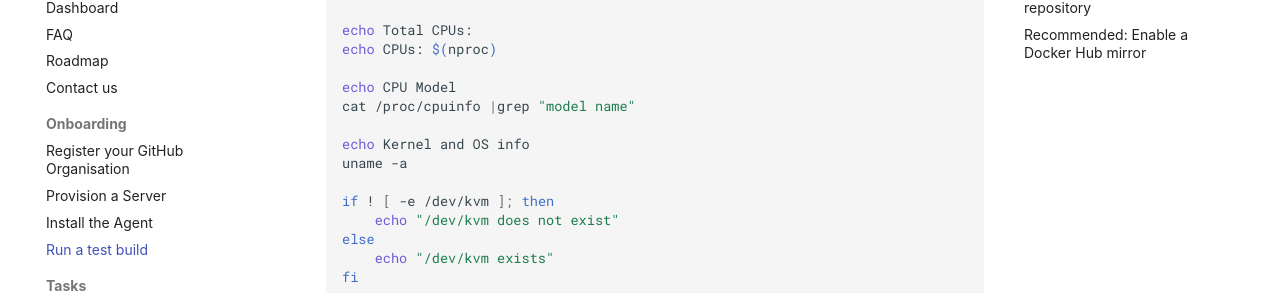
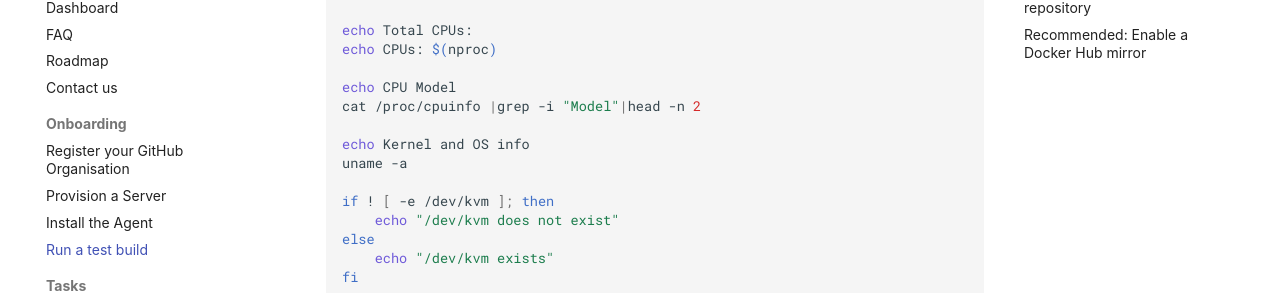
Before and after one commit to welteki/docs.actuated.dev, an MkDocs documentation site: the page built from docs/test-build.md, in a window 1280 px wide and 900 px high, scrolled down 1209 px. Shown: the part 163-456 px from the top of the window. Built offline with MkDocs 1.6.1 and Material for MkDocs 9.7.7, drawn with Linux system fonts in a browser that asks for light colours; some web fonts are replaced.

Commit message:
Improve model check for cpuinfo
Signed-off-by: Alex Ellis (OpenFaaS Ltd) <alexellis2@gmail.com>

```diff
--- a/docs/test-build.md
+++ b/docs/test-build.md
@@ -58,7 +58,7 @@ Note that if you're running on an Arm64 machine, instead of `runs-on: actuated`,
     echo CPUs: $(nproc)
 
     echo CPU Model
-    cat /proc/cpuinfo |grep "model name"
+    cat /proc/cpuinfo |grep -i "Model"|head -n 2
 
     echo Kernel and OS info
     uname -a
```
